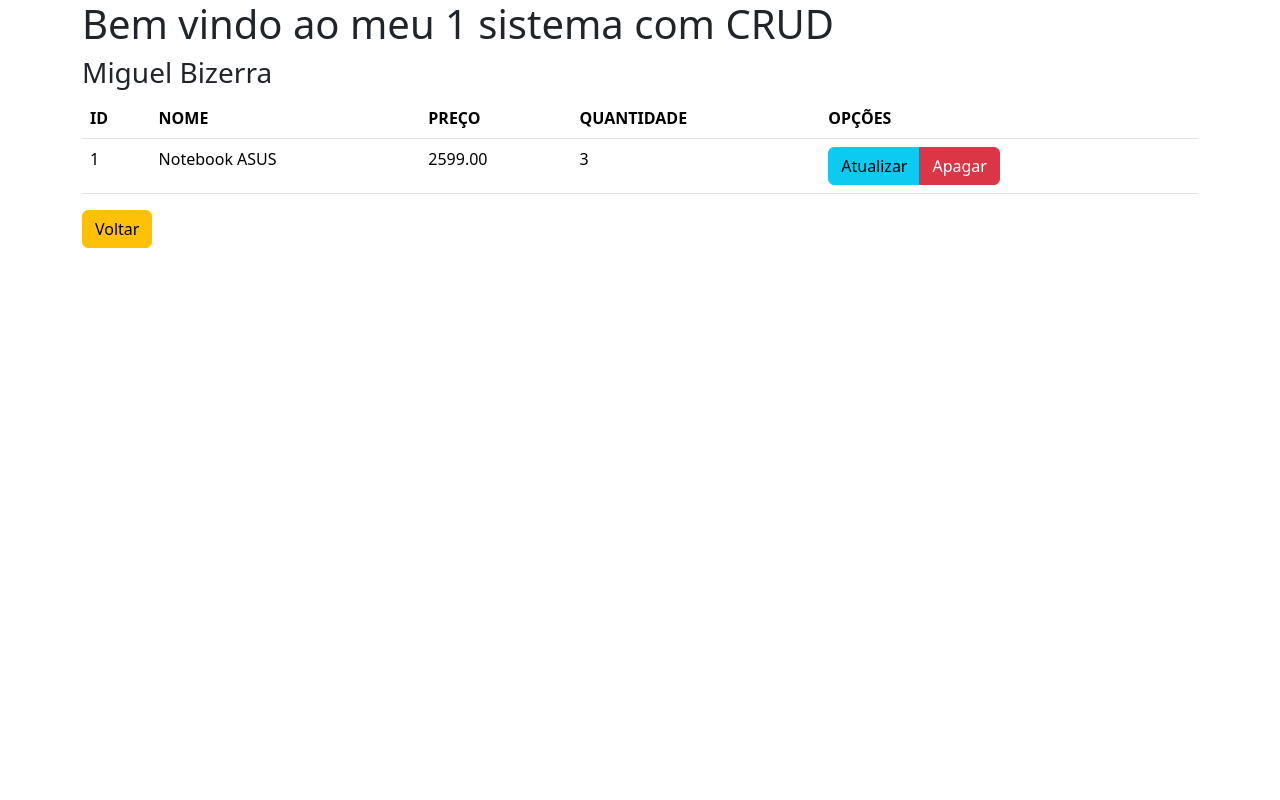
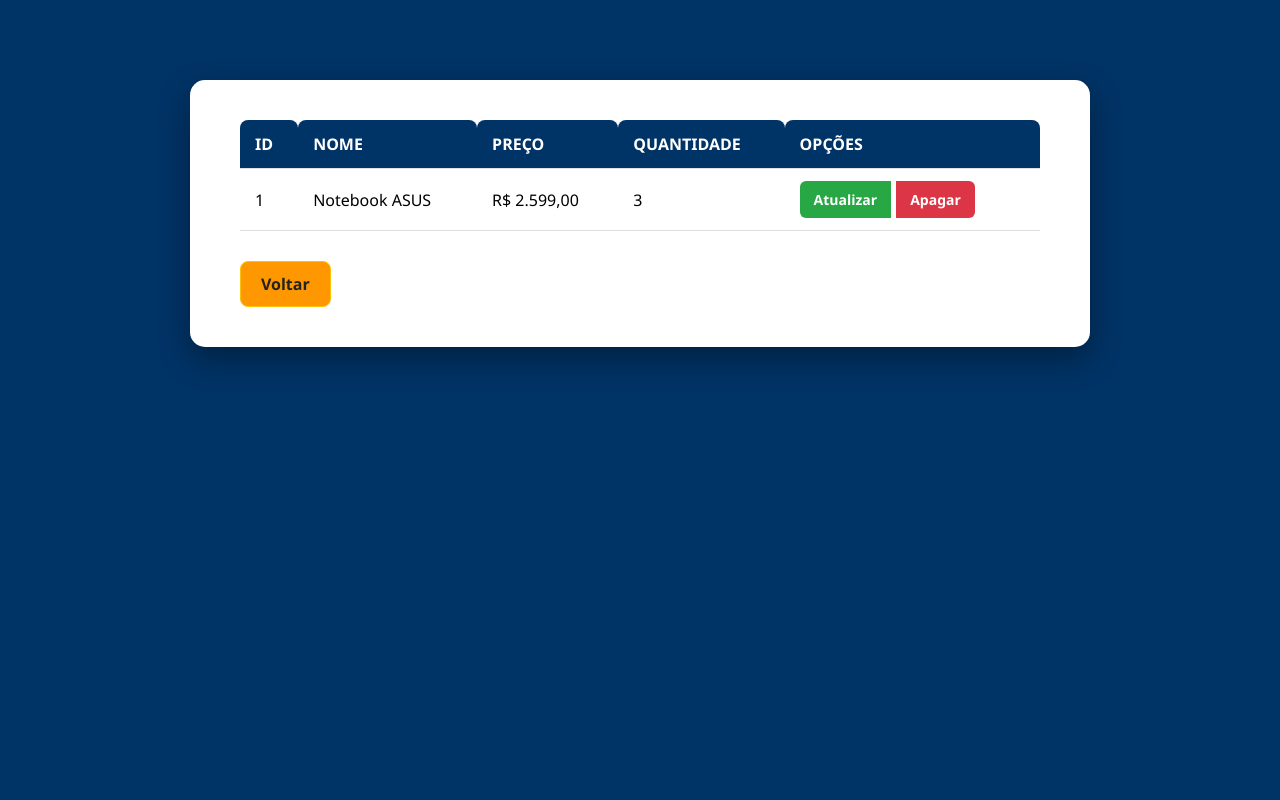
Before and after one commit to miguelsilva1234/Loja, a PHP site: page /listar.php in a window 1280 px wide. Run offline with PHP 8.4, Linux system fonts and the light colour scheme; data comes from the database, SQL or seed files in the repository.

Commit message:
atualizar nao funciona

```diff
--- a/conexao.php
+++ b/conexao.php
@@ -3,6 +3,16 @@
     $dbname = 'loja';
     $user = 'root';
     $pass = '';
+
+
+
+    $dsn = "mysql:host=$host;dbname=$dbname;charset=utf8mb4";
+
+    $options = [
+        PDO::ATTR_ERRMODE => PDO::ERRMODE_EXCEPTION,
+        PDO::ATTR_DEFAULT_FETCH_MODE => PDO::FETCH_ASSOC,
+        PDO::ATTR_EMULATE_PREPARES => false,
+    ];
 
     try {
         $pdo = new PDO("mysql:host=$host;dbname=$dbname", $user, $pass);
--- a/form_cadastrar.php
+++ b/form_cadastrar.php
@@ -2,6 +2,7 @@
     include 'cabecalho.php';
 ?>
 <body>
+    <link rel="stylesheet" href="style_cadastro.css">
     <div class="container">
         <h2>CADASTRO DE PRODUTOS</h2>
         <form action="inserir.php" method="POST">
--- a/index.php
+++ b/index.php
@@ -3,11 +3,12 @@
 ?>
 <body>
     <div class="container">
-        <h1>Bem vindo ao meu primeiro sistema com CRUD</h1>
-        <h2>Vinicius e Miguel</h2>
+        <h1>Bem vindo</h1>
+        <h2>Loja do Miguelito</h2>
         <div class="btn-group" role="group" aria-label="Basic mixed styles example">
             <a href="form_cadastrar.php" type="button" class="btn btn-danger">Cadastrar</a>
             <a href="listar.php" type="button" class="btn btn-warning">Listar</a>
+            <link rel="stylesheet" href="style.css">
         </div>
     </div>
 
--- a/listar.php
+++ b/listar.php
@@ -1,10 +1,20 @@
 <?php
-    include 'cabecalho.php';
+include "cabecalho.php";
+require 'conexao.php';
 ?>
-<body>
+
 <div class="container">
-        <h1>Bem vindo ao meu 1 sistema com CRUD</h1>
-        <h3>Miguel Bizerra</h3>
+
+    <?php if (isset($_GET['created'])): ?>
+        <div class="alert alert-success">Produto cadastrado com sucesso.</div>
+    <?php endif; ?>
+    <?php if (isset($_GET['updated'])): ?>
+        <div class="alert alert-success">Produto atualizado com sucesso.</div>
+    <?php endif; ?>
+    <?php if (isset($_GET['deleted'])): ?>
+        <div class="alert alert-success">Produto apagado com sucesso.</div>
+    <?php endif; ?>
+
     <table class="table">
         <thead>
             <tr>
@@ -17,31 +27,31 @@
         </thead>
         <tbody>
             <?php
-                require 'conexao.php';
-                $sql = "SELECT * FROM produtos";
+            $sql = "SELECT * FROM produtos ORDER BY id ASC";
             $stmt = $pdo->query($sql);
             while ($produto = $stmt->fetch(PDO::FETCH_ASSOC)) {
                 echo "<tr>";
-                    echo "<td>".$produto['id']."</td>";
-                    echo "<td>".$produto['nome']."</td>";
-                    echo "<td>".$produto['preco']."</td>";
-                    echo "<td>".$produto['quantidade']."</td>";
-                    echo "
-                    <td>
+                echo "<td>" . htmlspecialchars($produto['id']) . "</td>";
+                echo "<td>" . htmlspecialchars($produto['nome']) . "</td>";
+                echo "<td>R$ " . number_format($produto['preco'], 2, ',', '.') . "</td>";
+                echo "<td>" . htmlspecialchars($produto['quantidade']) . "</td>";
+                echo "<td>
                         <div class='btn-group' role='group'>
-                            <a href='form_atualizar.php?id=".$produto['id']."' type='button' class='btn btn-info'>Atualizar</a>
-                            <a href='#' type='button' class='btn btn-danger'>Apagar</a>
+                            <a href='form_atualizado.php?id=" . urlencode($produto['id']) . "' class='btn btn-success'>Atualizar</a>
+                            <a href='apagar.php?id=" . urlencode($produto['id']) . "' class='btn btn-danger' onclick=\"return confirm('Deseja realmente apagar este produto?');\">Apagar</a>
                         </div>
-                    </td>
-                    ";
+                      </td>";
                 echo "</tr>";
             }
             ?>
         </tbody>
     </table>
-    </div>
-    <div class="container">
     <a href="index.php" type="button" class="btn btn-warning">Voltar</a>
 </div>
+
+    <?php
+        include 'rodape.php';
+    ?>
+    <link rel="stylesheet" href="style_listagem.css">
 </body>
 </html>
--- /dev/null
+++ b/style_listagem.css
@@ -0,0 +1,112 @@
+/* Fundo azul escuro */
+body {
+    background-color: #003366;
+    min-height: 100vh;
+    font-family: 'Segoe UI', Tahoma, Geneva, Verdana, sans-serif;
+    display: flex;
+    justify-content: center;
+    align-items: flex-start;
+    padding: 40px 15px;
+    margin: 0;
+}
+
+/* Container branco maior com altura dinâmica */
+.container {
+    background-color: #fff;
+    padding: 40px 50px;
+    border-radius: 15px;
+    box-shadow: 0 12px 30px rgba(0, 0, 0, 0.35);
+    width: 900px;
+    max-width: 95vw;
+    height: auto;      /* altura ajusta conforme conteúdo */
+    color: #222;
+    margin: 40px auto;
+    overflow-y: auto; /* adiciona scroll se conteúdo passar da altura */
+}
+
+/* Alertas */
+.alert {
+    padding: 12px 18px;
+    margin-bottom: 25px;
+    border-radius: 8px;
+    font-weight: 600;
+    font-size: 16px;
+    color: #155724;
+    background-color: #d4edda;
+    border: 1px solid #c3e6cb;
+}
+
+/* Tabela estilizada */
+table.table {
+    width: 100%;
+    border-collapse: collapse;
+    margin-bottom: 30px;
+}
+
+table.table thead th {
+    background-color: #003366;
+    color: white;
+    padding: 12px 15px;
+    text-align: left;
+    font-weight: 700;
+    border-radius: 8px 8px 0 0;
+}
+
+table.table tbody td {
+    padding: 12px 15px;
+    border-bottom: 1px solid #ddd;
+    vertical-align: middle;
+}
+
+/* Hover nas linhas */
+table.table tbody tr:hover {
+    background-color: #f1f1f1;
+}
+
+/* Botões */
+.btn-group .btn {
+    padding: 8px 14px;
+    font-size: 14px;
+    border-radius: 6px;
+    font-weight: 600;
+    margin-right: 6px;
+    text-decoration: none;
+    color: white;
+    display: inline-block;
+    transition: background-color 0.3s ease;
+}
+
+.btn-success {
+    background-color: #28a745;
+    border: none;
+}
+
+.btn-success:hover {
+    background-color: #1e7e34;
+}
+
+.btn-danger {
+    background-color: #dc3545;
+    border: none;
+}
+
+.btn-danger:hover {
+    background-color: #a71d2a;
+}
+
+/* Botão Voltar */
+.btn-warning {
+    background-color: #ff9800;
+    color: #222;
+    font-weight: 600;
+    padding: 10px 20px;
+    border-radius: 8px;
+    text-decoration: none;
+    display: inline-block;
+    transition: background-color 0.3s ease;
+}
+
+.btn-warning:hover {
+    background-color: #cc7a00;
+    color: #111;
+}
```
Also changed, not shown: apagar.php (added, +19 -0 lines), form_atualizado.php (added, +46 -0 lines), style.css (added, +69 -0 lines), style_atualizado.css (added, +86 -0 lines), style_cadastro.css (added, +108 -0 lines). Lines whose indentation alone changed are shown as unchanged.
